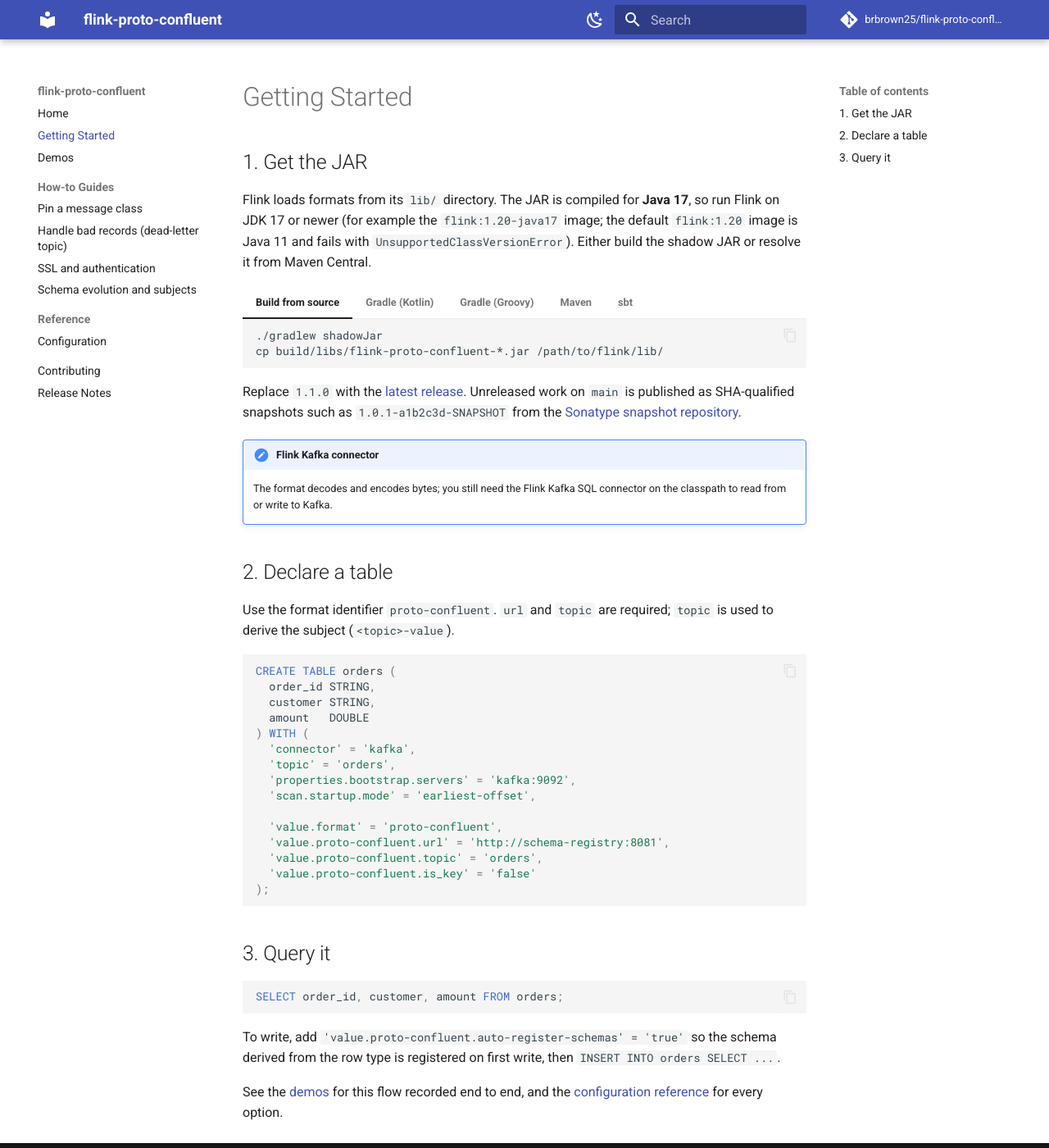
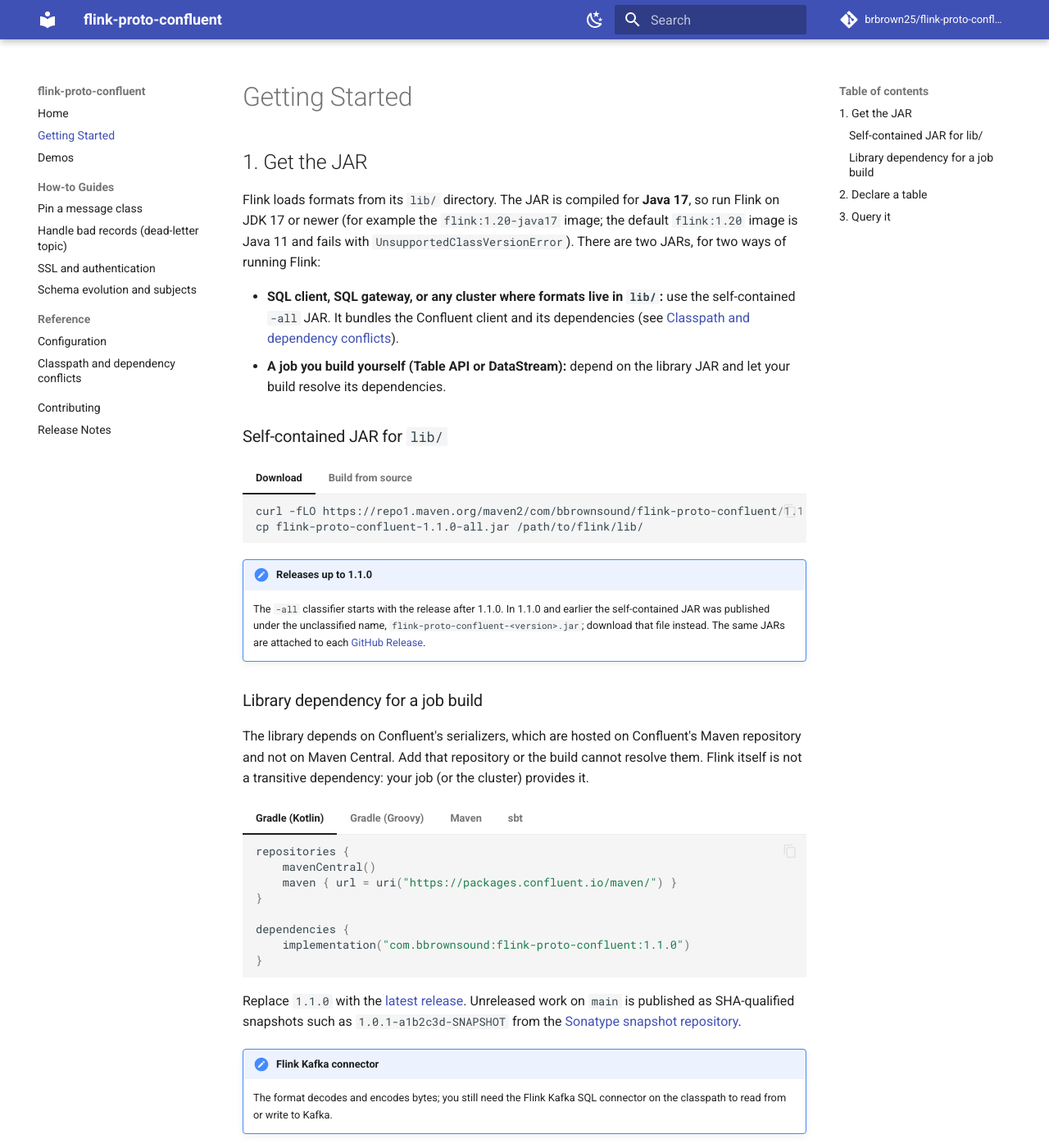
Before and after one commit to brbrown25/flink-proto-confluent, an MkDocs documentation site: the page built from docs/content/getting-started.md, in a window 1280 px wide and 1400 px high. Shown: the whole window at 82% size. Built offline with MkDocs 1.6.1 and Material for MkDocs 9.7.7, drawn with Linux system fonts in a browser that asks for light colours; nearby versions of some CDN libraries; library files that are not in the unit come from our copies; comment, search, counter and statistics services are not loaded.

Commit message:
feat(build): publish a thin library JAR and a relocated -all JAR. NOTICKET.
The jar and shadowJar tasks wrote the same file name, so the shadow JAR replaced the library JAR in every published artifact: the unclassified JAR on Maven Central was the 58 MB fat JAR while its POM still listed every dependency.

- Shadow JAR now has the "all" classifier and is published to Maven Central next to the thin JAR.
- Flink dependencies are compileOnly, so they no longer appear in the published POM or the shadow JAR.
- The shadow JAR relocates Jackson, Guava, Gson, Commons, HttpComponents, Avro, SnakeYAML and Swagger. protobuf-java, io.confluent, kafka-clients, JNI codecs and Kotlin/Wire stay unrelocated because users name those classes in option strings or link generated code against them.
- New verifyJars task (part of check) enforces the contents of both JARs.
- Install docs add the Confluent Maven repository, which the library's dependencies require.
- POM url/scm and README links point at brbrown25/flink-proto-confluent.
- New reference page: classpath and dependency conflicts.

Closes #163, closes #164, closes #165, closes #166, closes #167. Refs #181.

Co-Authored-By: Claude Fable 5.2 <noreply@anthropic.com>

````diff
--- a/docs/content/getting-started.md
+++ b/docs/content/getting-started.md
@@ -2,20 +2,44 @@
 
 ## 1. Get the JAR
 
-Flink loads formats from its `lib/` directory. The JAR is compiled for **Java 17**, so run Flink on JDK 17 or newer (for example the `flink:1.20-java17` image; the default `flink:1.20` image is Java 11 and fails with `UnsupportedClassVersionError`). Either build the shadow JAR or resolve it from Maven Central.
+Flink loads formats from its `lib/` directory. The JAR is compiled for **Java 17**, so run Flink on JDK 17 or newer (for example the `flink:1.20-java17` image; the default `flink:1.20` image is Java 11 and fails with `UnsupportedClassVersionError`). There are two JARs, for two ways of running Flink:
+
+- **SQL client, SQL gateway, or any cluster where formats live in `lib/`:** use the self-contained `-all` JAR. It bundles the Confluent client and its dependencies (see [Classpath and dependency conflicts](reference/classpath.md)).
+- **A job you build yourself (Table API or DataStream):** depend on the library JAR and let your build resolve its dependencies.
+
+### Self-contained JAR for `lib/`
 
 <!-- x-release-please-start-version -->
+=== "Download"
+
+    ```bash
+    curl -fLO https://repo1.maven.org/maven2/com/bbrownsound/flink-proto-confluent/1.1.0/flink-proto-confluent-1.1.0-all.jar
+    cp flink-proto-confluent-1.1.0-all.jar /path/to/flink/lib/
+    ```
+
 === "Build from source"
 
     ```bash
     ./gradlew shadowJar
-    cp build/libs/flink-proto-confluent-*.jar /path/to/flink/lib/
+    cp build/libs/flink-proto-confluent-*-all.jar /path/to/flink/lib/
     ```
+<!-- x-release-please-end-version -->
 
+!!! note "Releases up to 1.1.0"
+    The `-all` classifier starts with the release after 1.1.0. In 1.1.0 and earlier the self-contained JAR was published under the unclassified name, `flink-proto-confluent-<version>.jar`; download that file instead. The same JARs are attached to each [GitHub Release](https://github.com/brbrown25/flink-proto-confluent/releases).
+
+### Library dependency for a job build
+
+The library depends on Confluent's serializers, which are hosted on Confluent's Maven repository and not on Maven Central. Add that repository or the build cannot resolve them. Flink itself is not a transitive dependency: your job (or the cluster) provides it.
+
+<!-- x-release-please-start-version -->
 === "Gradle (Kotlin)"
 
     ```kotlin
-    repositories { mavenCentral() }
+    repositories {
+        mavenCentral()
+        maven { url = uri("https://packages.confluent.io/maven/") }
+    }
 
     dependencies {
         implementation("com.bbrownsound:flink-proto-confluent:1.1.0")
@@ -25,7 +49,10 @@ Flink loads formats from its `lib/` directory. The JAR is compiled for **Java 17
 === "Gradle (Groovy)"
 
     ```groovy
-    repositories { mavenCentral() }
+    repositories {
+        mavenCentral()
+        maven { url 'https://packages.confluent.io/maven/' }
+    }
 
     dependencies {
         implementation 'com.bbrownsound:flink-proto-confluent:1.1.0'
@@ -35,16 +62,27 @@ Flink loads formats from its `lib/` directory. The JAR is compiled for **Java 17
 === "Maven"
 
     ```xml
-    <dependency>
-        <groupId>com.bbrownsound</groupId>
-        <artifactId>flink-proto-confluent</artifactId>
-        <version>1.1.0</version>
-    </dependency>
+    <repositories>
+        <repository>
+            <id>confluent</id>
+            <url>https://packages.confluent.io/maven/</url>
+        </repository>
+    </repositories>
+
+    <dependencies>
+        <dependency>
+            <groupId>com.bbrownsound</groupId>
+            <artifactId>flink-proto-confluent</artifactId>
+            <version>1.1.0</version>
+        </dependency>
+    </dependencies>
     ```
 
 === "sbt"
 
     ```scala
+    resolvers += "Confluent" at "https://packages.confluent.io/maven/"
+
     libraryDependencies += "com.bbrownsound" % "flink-proto-confluent" % "1.1.0"
     ```
 <!-- x-release-please-end-version -->
--- /dev/null
+++ b/docs/content/reference/classpath.md
@@ -0,0 +1,91 @@
+# Classpath and dependency conflicts
+
+The format is published as two JARs. Which one you use decides who is responsible for the dependencies.
+
+| Artifact | Use it for | Dependencies |
+| --- | --- | --- |
+| `flink-proto-confluent-<version>.jar` | A job you build with Gradle, Maven or sbt | Resolved by your build from the POM. Needs the Confluent Maven repository (`https://packages.confluent.io/maven/`). |
+| `flink-proto-confluent-<version>-all.jar` | Flink's `lib/` directory (SQL client, SQL gateway, session clusters) | Bundled. Nothing else to add except the Kafka SQL connector. |
+
+Flink itself is in neither: the cluster or your job provides `flink-core` and `flink-table-common`.
+
+!!! note "Releases up to 1.1.0"
+    In 1.1.0 and earlier the unclassified JAR on Maven Central was the self-contained one, while its POM still listed every dependency. A build that depended on it got the bundled classes and the transitive dependencies at the same time. From the release after 1.1.0 the unclassified JAR is a plain library JAR and the self-contained JAR has the `all` classifier. If you copied the unclassified JAR into `lib/`, switch to the `-all` JAR when you upgrade.
+
+## What the `-all` JAR contains
+
+Libraries that often sit on a Flink classpath at a different version are relocated under `com.bbrownsound.flink.formats.proto.shaded`, so they cannot clash with a copy brought by Flink, another connector or your job:
+
+| Library | Original package |
+| --- | --- |
+| Jackson | `com.fasterxml.jackson` |
+| Guava | `com.google.common`, `com.google.thirdparty` |
+| Gson | `com.google.gson` |
+| Apache Commons (lang3, compress, codec, io) | `org.apache.commons` |
+| Apache HttpComponents 5 | `org.apache.hc` |
+| Avro | `org.apache.avro` |
+| SnakeYAML | `org.yaml.snakeyaml` |
+| Swagger annotations | `io.swagger` |
+
+`com.google.type` (from `proto-google-common-protos`) is relocated to `shadowed.google.type`.
+
+The following are bundled under their **original** package names, on purpose:
+
+| Library | Package | Why it is not relocated |
+| --- | --- | --- |
+| protobuf-java | `com.google.protobuf` | Generated message classes you name in `message-class` link against it directly. |
+| Confluent serializers and Schema Registry client | `io.confluent` | Options take these class names as strings, e.g. a subject name strategy of `io.confluent.kafka.serializers.subject.RecordNameStrategy`. |
+| kafka-clients | `org.apache.kafka` | `dead-letter.properties` takes class names as strings, e.g. `org.apache.kafka.common.security.plain.PlainLoginModule` in `sasl.jaas.config`. |
+| zstd-jni, snappy-java, lz4-java | `com.github.luben`, `org.xerial.snappy`, `net.jpountz` | Their native code is bound to the original package names. |
+| Kotlin standard library, Okio, Wire | `kotlin`, `okio`, `com.squareup.wire` | Used by Confluent's protobuf schema parser; Kotlin metadata does not survive relocation. |
+| Google common protos | `com.google.api`, `com.google.rpc`, … | Generated protobuf classes. |
+
+The build enforces both lists: `./gradlew verifyJars` (part of `check`) fails if a relocated package appears under its original name, if Flink or SLF4J classes are bundled, or if the library JAR contains anything but this project's classes.
+
+### What this means in practice
+
+- **Kafka SQL connector.** `flink-sql-connector-kafka` relocates its own Kafka client under `org.apache.flink.kafka.shaded`, so it does not collide with the `kafka-clients` bundled here. The demo stack runs the `-all` JAR next to `flink-sql-connector-kafka` on `flink:1.20-java17`.
+- **Another unrelocated `kafka-clients`, Confluent client or protobuf-java in `lib/`.** These will collide: two versions of the same classes on one classpath, and which one wins depends on file order. Keep only one, or use the library JAR in a job build where your build tool picks a single version.
+- **JAAS login modules for the dead-letter producer.** Use the plain `org.apache.kafka...` class name in `dead-letter.properties`. The `org.apache.flink.kafka.shaded.` prefix belongs to the Kafka SQL connector's own client and applies only to the table's `properties.*` options.
+
+## protobuf-java version
+
+Both JARs use protobuf-java 4.x. The library JAR declares the version in `gradle.properties` (`protoVersion`); the Confluent client can require a newer one, in which case the newer one is what gets resolved and bundled. To see the exact version for a given checkout:
+
+```bash
+./gradlew dependencyInsight --dependency protobuf-java --configuration runtimeClasspath
+```
+
+This matters when you set `message-class`, because your generated classes run against that runtime:
+
+- Classes generated by a `protoc` **newer** than the runtime are rejected by protobuf at class-initialisation time. Generate with a `protoc` at or below the runtime version.
+- Classes generated by `protoc` 3.x fall under protobuf's cross-version rules for old generated code on a newer runtime; see the [protobuf cross-version runtime guarantee](https://protobuf.dev/support/cross-version-runtime-guarantee/) and test before relying on it.
+- Tables that do not set `message-class` are unaffected: the format works from the schema in the registry and needs no generated classes.
+
+### Aligning versions in a job build
+
+Other Flink modules, `flink-protobuf` among them, bring protobuf-java 3.x. A job that depends on them and on this library ends up with two requested versions, and a build that resolves to 3.x fails at runtime with errors such as `NoSuchMethodError` or `NoClassDefFoundError: com/google/protobuf/RuntimeVersion`. Pin the 4.x version for the whole build.
+
+=== "Gradle"
+
+    ```kotlin
+    configurations.all {
+        resolutionStrategy.force("com.google.protobuf:protobuf-java:4.31.1")
+    }
+    ```
+
+=== "Maven"
+
+    ```xml
+    <dependencyManagement>
+        <dependencies>
+            <dependency>
+                <groupId>com.google.protobuf</groupId>
+                <artifactId>protobuf-java</artifactId>
+                <version>4.31.1</version>
+            </dependency>
+        </dependencies>
+    </dependencyManagement>
+    ```
+
+Use the version reported by `dependencyInsight` above, or newer. If you build a fat job JAR, shade this library's dependencies the same way you shade your other connectors; the library JAR does not relocate anything itself.
--- a/docs/mkdocs.yml
+++ b/docs/mkdocs.yml
@@ -57,5 +57,6 @@ nav:
       - Schema evolution and subjects: how-to/schema-evolution.md
   - Reference:
       - Configuration: reference/configuration.md
+      - Classpath and dependency conflicts: reference/classpath.md
   - Contributing: contributing.md
   - Release Notes: release-notes.md
````
Also changed, not shown: docs/RELEASING.md (+2 -2 lines), docs/ci.md (+1 -1 lines), README.md, 4 other files.
